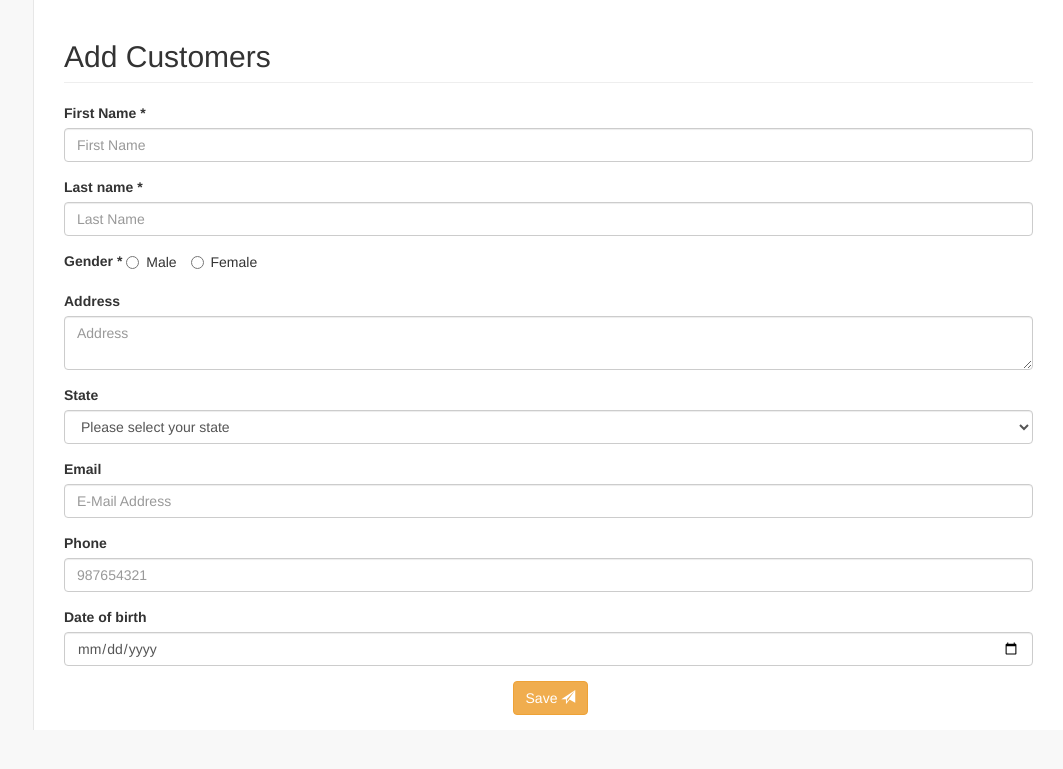
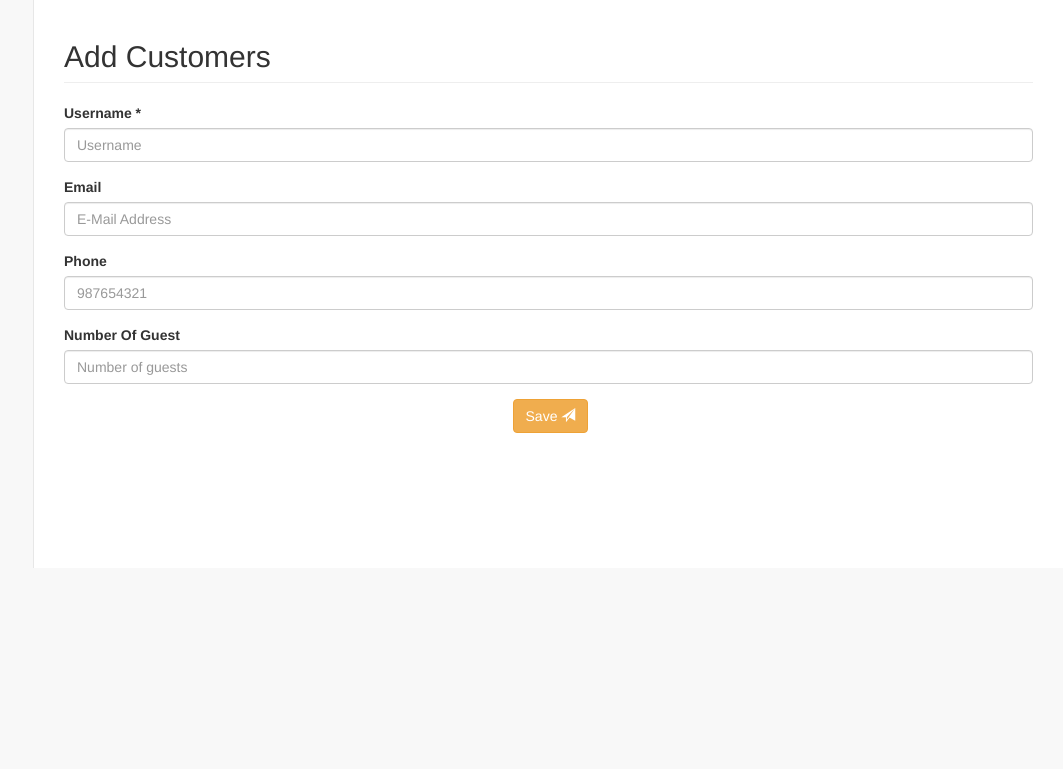
Before and after one commit to HanyMedhat10/Tourly, a PHP site: page /admin/add_customer.php in a window 1280 px wide. Shown: the top 769 px of the page, without its empty margins (217-1280 px from the left). Run offline with PHP 8.4, Linux system fonts and the light colour scheme.

Commit message:
add customer is working

```diff
--- a/admin/add_customer.php
+++ b/admin/add_customer.php
@@ -11,12 +11,13 @@ if ($_SERVER['REQUEST_METHOD'] === 'POST')
     $data_to_store = array_filter($_POST);
 
     //Insert timestamp
-    $data_to_store['created_at'] = date('Y-m-d H:i:s');
-    $db = getDbInstance();
-
+    //$data_to_store['created_at'] = date('Y-m-d H:i:s');
+    $connect = getDbInstance();
+    $query = "INSERT INTO `customer`(`username`, `email`, `phone`, `NoOfGuest`) VALUES ('".$data_to_store['username']."','".$data_to_store['email']."','".$data_to_store['phone']."','".$data_to_store['NoOfGuest']."')";
+    $result = mysqli_query($connect,$query);
     // $last_id = $db->insert('customers', $data_to_store);
 
-    if($last_id)
+    if($result)
     {
     	$_SESSION['success'] = "Customer added successfully!";
     	header('location: customers.php');
--- a/admin/forms/customer_form.php
+++ b/admin/forms/customer_form.php
@@ -1,48 +1,9 @@
 <fieldset>
     <div class="form-group">
-        <label for="f_name">First Name *</label>
-          <input type="text" name="f_name" value="<?php echo htmlspecialchars($edit ? $customer['f_name'] : '', ENT_QUOTES, 'UTF-8'); ?>" placeholder="First Name" class="form-control" required="required" id = "f_name" >
+        <label for="username">Username *</label>
+          <input type="text" name="username" value="<?php echo htmlspecialchars($edit ? $customer['username'] : '', ENT_QUOTES, 'UTF-8'); ?>" placeholder="Username" class="form-control" required="required" id = "username" >
     </div>
 
-    <div class="form-group">
-        <label for="l_name">Last name *</label>
-        <input type="text" name="l_name" value="<?php echo htmlspecialchars($edit ? $customer['l_name'] : '', ENT_QUOTES, 'UTF-8'); ?>" placeholder="Last Name" class="form-control" required="required" id="l_name">
-    </div>
-
-    <div class="form-group">
-        <label>Gender * </label>
-        <label class="radio-inline">
-            <input type="radio" name="gender" value="male" <?php echo ($edit &&$customer['gender'] =='male') ? "checked": "" ; ?> required="required"/> Male
-        </label>
-        <label class="radio-inline">
-            <input type="radio" name="gender" value="female" <?php echo ($edit && $customer['gender'] =='female')? "checked": "" ; ?> required="required" id="female"/> Female
-        </label>
-    </div>
-
-    <div class="form-group">
-        <label for="address">Address</label>
-          <textarea name="address" placeholder="Address" class="form-control" id="address"><?php echo htmlspecialchars(($edit) ? $customer['address'] : '', ENT_QUOTES, 'UTF-8'); ?></textarea>
-    </div>
-
-    <div class="form-group">
-        <label>State </label>
-           <?php $opt_arr = array("Maharashtra", "Kerala", "Madhya pradesh");
-                            ?>
-            <select name="state" class="form-control selectpicker" required>
-                <option value=" " >Please select your state</option>
-                <?php
-                foreach ($opt_arr as $opt) {
-                    if ($edit && $opt == $customer['state']) {
-                        $sel = "selected";
-                    } else {
-                        $sel = "";
-                    }
-                    echo '<option value="'.$opt.'"' . $sel . '>' . $opt . '</option>';
-                }
-
-                ?>
-            </select>
-    </div>
     <div class="form-group">
         <label for="email">Email</label>
             <input  type="email" name="email" value="<?php echo htmlspecialchars($edit ? $customer['email'] : '', ENT_QUOTES, 'UTF-8'); ?>" placeholder="E-Mail Address" class="form-control" id="email">
@@ -54,8 +15,8 @@
     </div>
 
     <div class="form-group">
-        <label>Date of birth</label>
-        <input name="date_of_birth" value="<?php echo htmlspecialchars($edit ? $customer['date_of_birth'] : '', ENT_QUOTES, 'UTF-8'); ?>"  placeholder="Birth date" class="form-control"  type="date">
+        <label>Number Of Guest</label>
+        <input name="NoOfGuest" value="<?php echo htmlspecialchars($edit ? $customer['NoOfGuest'] : '', ENT_QUOTES, 'UTF-8'); ?>"  placeholder="Number of guests" class="form-control"  type="number">
     </div>
 
     <div class="form-group text-center">
```
Also changed, not shown: admin/customers.php (+24 -22 lines), admin/edit_customer.php (+19 -15 lines).
